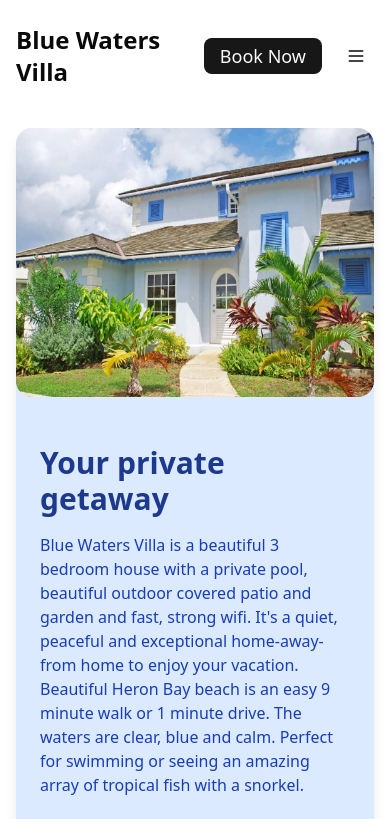
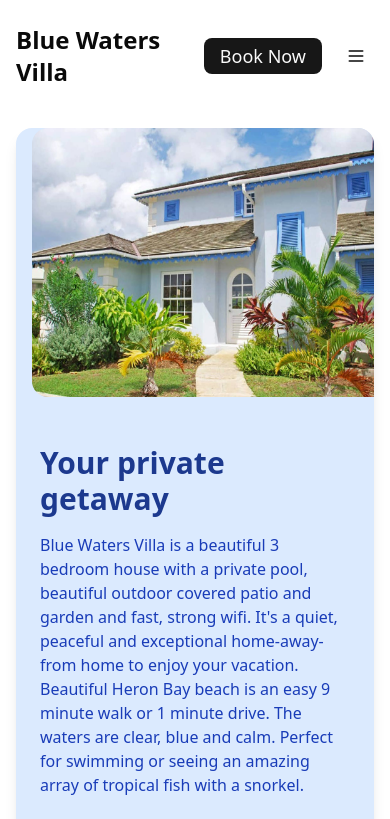
Before and after one commit to tomginsberg/bluewatersbarbados, a Next.js app: page / in a window 390 px wide. Shown: the top 819 px of the page. Built offline with nearby package versions, Linux system fonts and the light colour scheme.

Commit message:
feat: enhance layout responsiveness and adjust image sizing in hero section

```diff
--- a/app/page.tsx
+++ b/app/page.tsx
@@ -85,10 +85,10 @@ export default function Home() {
   return (
     <main className="flex min-h-screen flex-col items-center">
       {/* Hero section with first image */}
-      <section className="w-full p-4 md:p-6">
-        <div className="flex flex-col md:flex-row gap-6 lg:gap-12 items-center bg-blue-100 rounded-2xl overflow-hidden shadow-lg">
+      <section className="w-full p-4 lg:p-6">
+        <div className="flex flex-col lg:flex-row gap-6 lg:gap-12 items-center bg-blue-100 rounded-2xl overflow-hidden shadow-lg">
           <motion.div
-            className="relative w-full md:w-3/4 aspect-[4/3] md:aspect-auto md:h-[80vh]"
+            className="relative w-full lg:w-2/3 xl:w-3/4 aspect-[4/3] lg:aspect-auto lg:h-[50vh] xl:h-[80vh]"
             initial={{ opacity: 0, scale: 0.95 }}
             animate={{ opacity: 1, scale: 1 }}
             transition={{ duration: 0.8, ease: "easeOut" }}
@@ -97,13 +97,13 @@ export default function Home() {
               src="/villa/1.jpg"
               alt="Blue Waters Villa - Your private getaway"
               fill
-              className="object-cover rounded-2xl"
+              className="ms-4 object-cover rounded-2xl"
               priority
             />
           </motion.div>
 
           <motion.div
-            className="w-full md:w-1/4 p-6 md:p-8 lg:p-12"
+            className="w-full lg:w-1/3 xl:w-1/4 p-6 lg:p-8 xl:p-12"
             initial={{ opacity: 0, x: 30 }}
             animate={{ opacity: 1, x: 0 }}
             transition={{ delay: 0.3, duration: 0.6 }}
```
